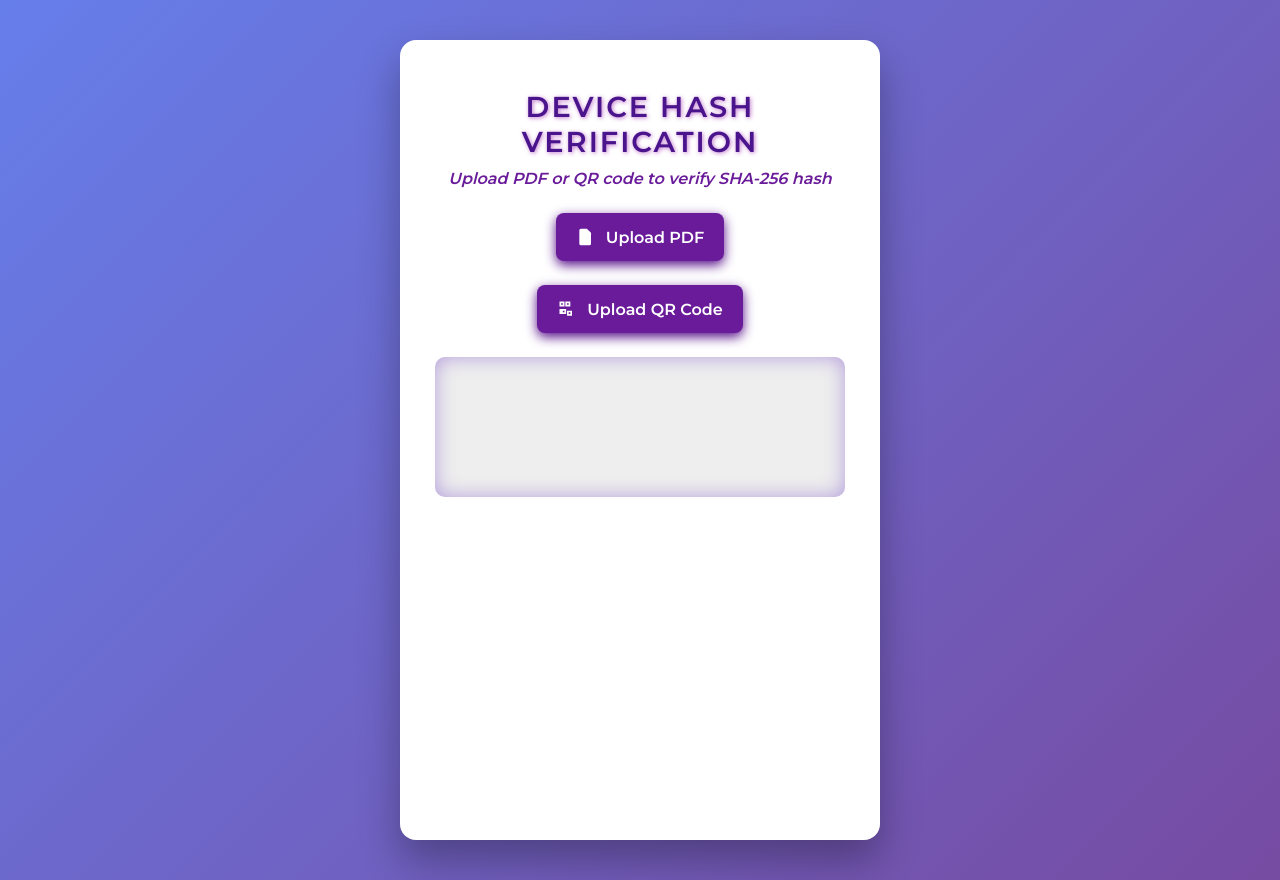
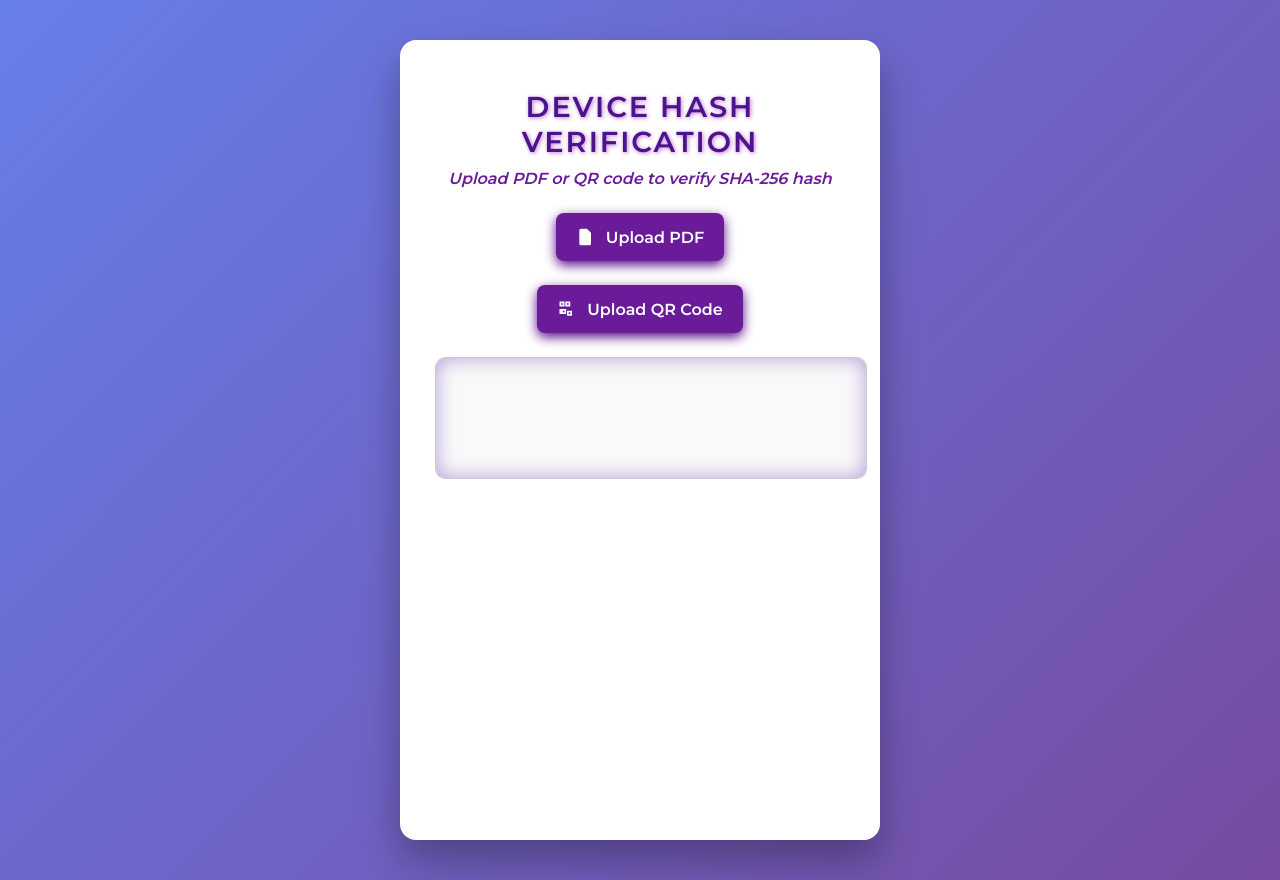
Before and after one commit to prajit07/secure-erasure-verification, a plain HTML site: page index.html in a window 1280 px wide. Drawn offline with nearby package versions, Linux system fonts and the light colour scheme.

Commit message:
Update index.html

```diff
--- a/index.html
+++ b/index.html
@@ -173,7 +173,16 @@
       <input type="file" id="qrInput" accept="image/*" />
     </div>
 
-    <pre id="output" role="region" aria-live="polite" aria-atomic="true"></pre>
+    <pre id="output"
+     style="white-space: pre-wrap;
+            word-wrap: break-word;
+            width: 100%;
+            max-width: 1200px;
+            border: 1px solid #ccc;
+            padding: 10px;
+            font-family: monospace;
+            background: #f9f9f9;"></pre>
+
   </div>
 
   <script>
```
